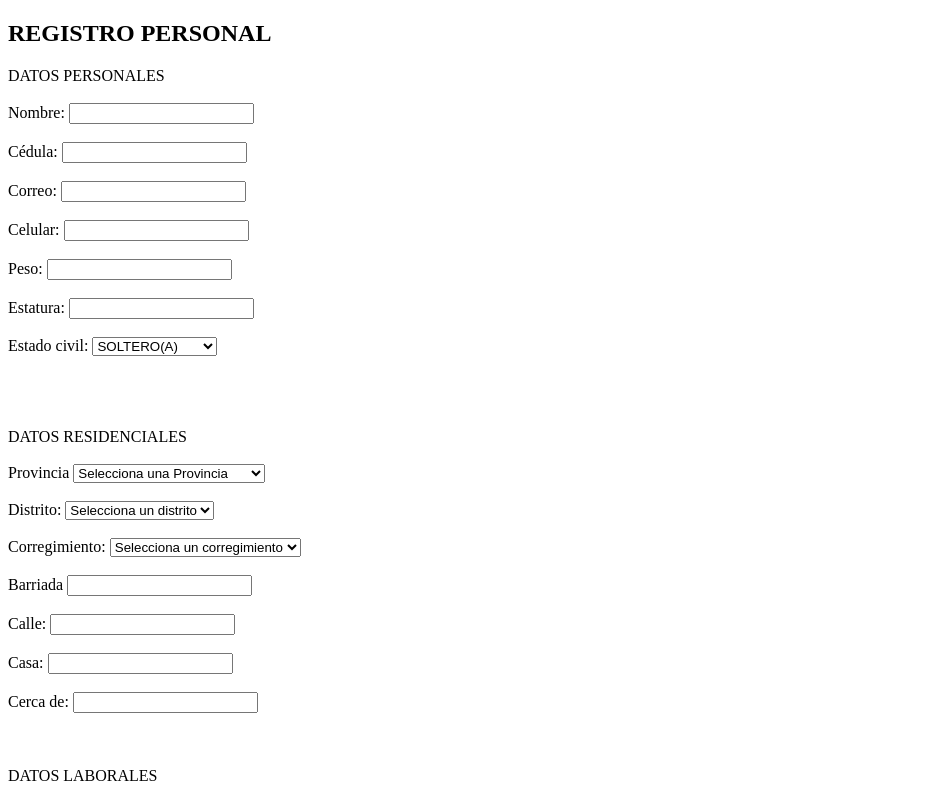
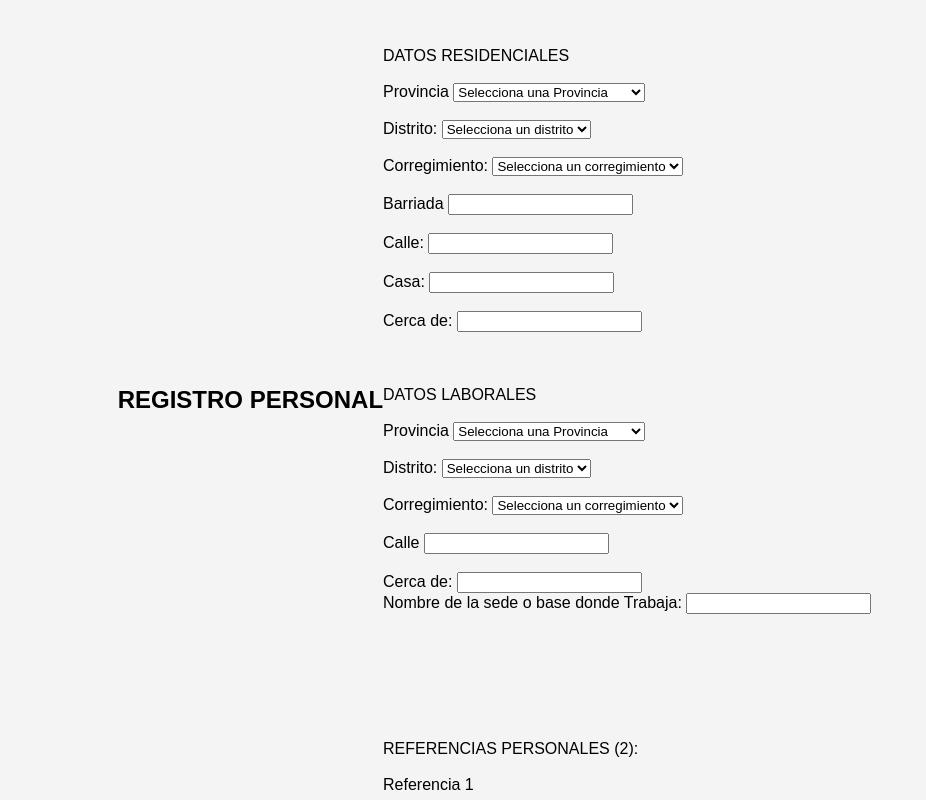
Before and after one commit to AcxllomusXX/AcxllomusXX.githup.io, a plain HTML site: page index.htm in a window 1280 px wide. Shown: the top 800 px of the page, without its empty margins (0-926 px from the left). Drawn offline with nearby package versions, Linux system fonts and the light colour scheme.

Commit message:
index.htm

```diff
--- a/index.htm
+++ b/index.htm
@@ -4,7 +4,7 @@
 <head>
     <meta charset="UTF-8">
     <meta name="viewport" content="width=device-width, initial-scale=1.0">
-    <link rel="stylesheet" href="style.css">
+    <link rel="stylesheet" href="Styleform.css">
     <title>Formulario de Datos Personales</title>
 </head>
 <body>
```
